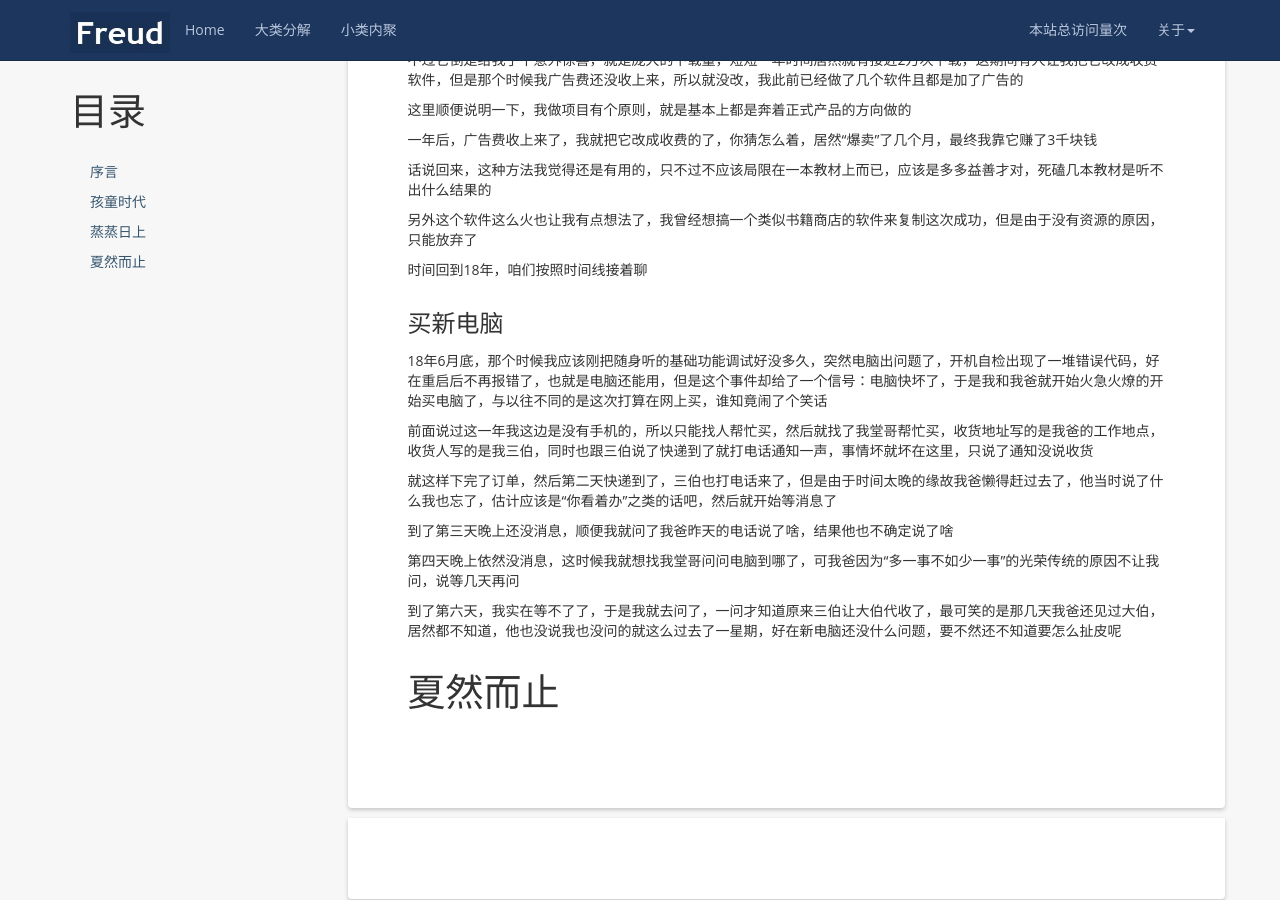
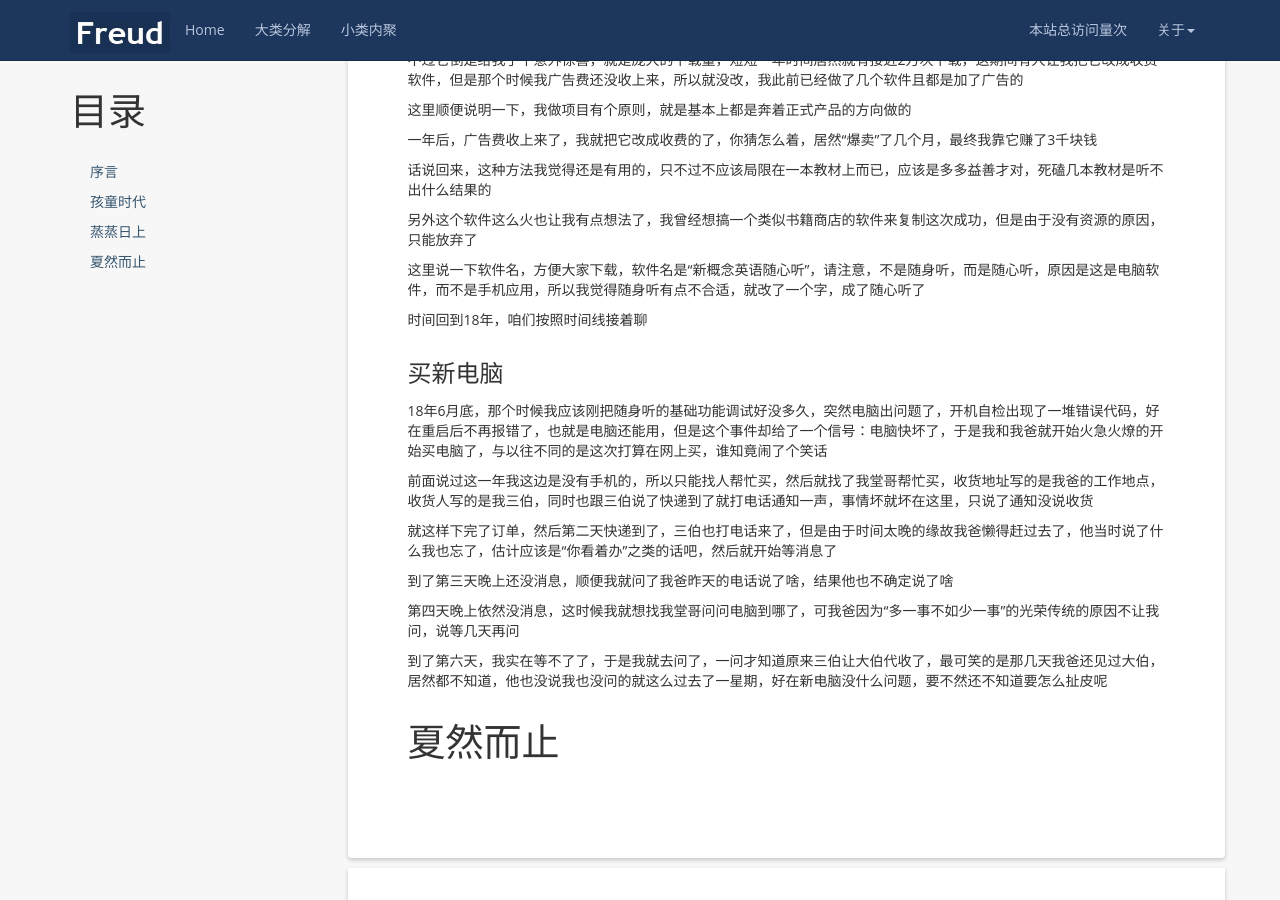
Before and after one commit to kljzndx/My-Blog, a Jekyll site: the page built from _posts/2021-07-07-autobiography.md, in a window 1280 px wide and 900 px high, scrolled down 4300 px. Built offline with Jekyll 4.4.1, drawn with Linux system fonts in a browser that asks for light colours; nearby versions of some CDN libraries; comment, search, counter and statistics services are not loaded.

Commit message:
补充信息

```diff
--- a/_posts/2021-07-07-autobiography.md
+++ b/_posts/2021-07-07-autobiography.md
@@ -172,6 +172,8 @@ tags: [自传]
 
 另外这个软件这么火也让我有点想法了，我曾经想搞一个类似书籍商店的软件来复制这次成功，但是由于没有资源的原因，只能放弃了
 
+这里说一下软件名，方便大家下载，软件名是“新概念英语随心听”，请注意，不是随身听，而是随心听，原因是这是电脑软件，而不是手机应用，所以我觉得随身听有点不合适，就改了一个字，成了随心听了
+
 时间回到18年，咱们按照时间线接着聊
 
 ### 买新电脑
@@ -186,6 +188,6 @@ tags: [自传]
 
 第四天晚上依然没消息，这时候我就想找我堂哥问问电脑到哪了，可我爸因为“多一事不如少一事”的光荣传统的原因不让我问，说等几天再问
 
-到了第六天，我实在等不了了，于是我就去问了，一问才知道原来三伯让大伯代收了，最可笑的是那几天我爸还见过大伯，居然都不知道，他也没说我也没问的就这么过去了一星期，好在新电脑还没什么问题，要不然还不知道要怎么扯皮呢
+到了第六天，我实在等不了了，于是我就去问了，一问才知道原来三伯让大伯代收了，最可笑的是那几天我爸还见过大伯，居然都不知道，他也没说我也没问的就这么过去了一星期，好在新电脑没什么问题，要不然还不知道要怎么扯皮呢
 
 # 夏然而止
```
